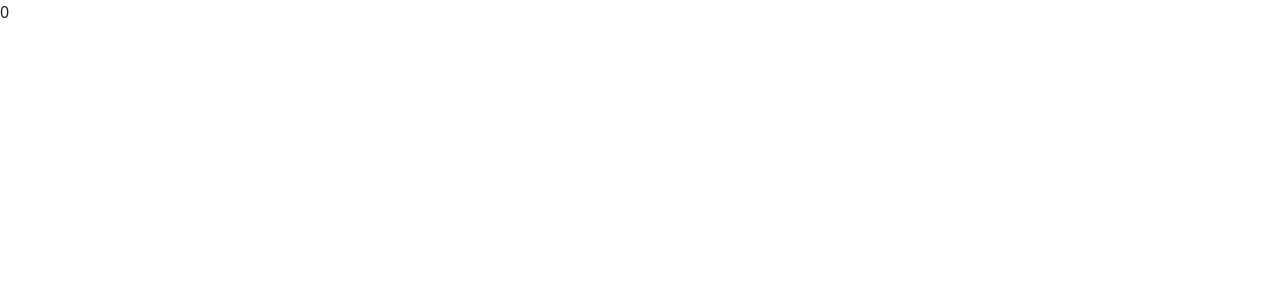
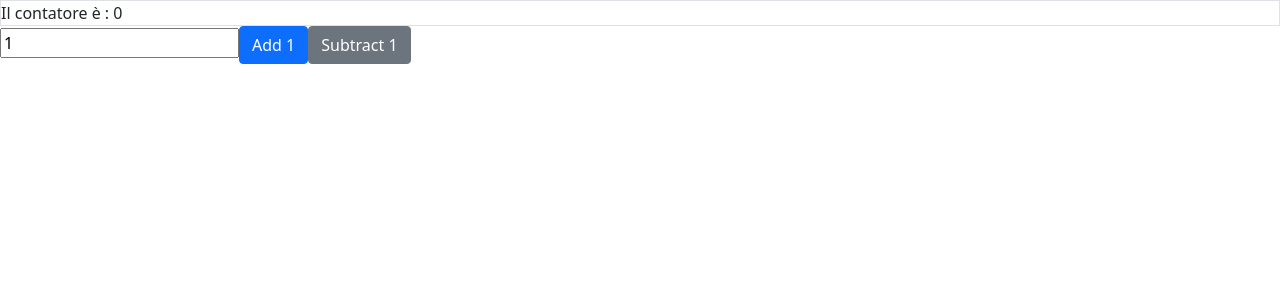
Before and after one commit to AClaudio02/esercizi_angular, an Angular app: page / in a window 1280 px wide. Shown: the top 300 px of the page. Built offline with nearby package versions, Linux system fonts and the light colour scheme.

Commit message:
Esercizio_9.2

```diff
--- a/src/app/app.component.html
+++ b/src/app/app.component.html
@@ -1 +1,2 @@
-<p>{{ this.counterService.counter }}</p>
+<app-show-counter></app-show-counter>
+<app-edit-counter></app-edit-counter>
--- a/src/app/app.component.ts
+++ b/src/app/app.component.ts
@@ -1,18 +1,11 @@
-import { Component } from '@angular/core';
-import { CounterService } from './services/counter.service';
+import { Component, OnInit } from '@angular/core';
 
 @Component({
   selector: 'app-root',
   templateUrl: './app.component.html',
   styleUrls: ['./app.component.css']
 })
-export class AppComponent {
+export class AppComponent{
   title = 'app_esercizi';
 
-  constructor(public counterService:CounterService) {
-    this.counterService.showCounter();
-    this.counterService.add(1);
-    this.counterService.sub(1);
-
-  }
 }
--- /dev/null
+++ b/src/app/components/edit-counter/edit-counter.component.html
@@ -0,0 +1,4 @@
+
+<input type="number" [formControl]="number">
+<button (click)="addNumber()" class="btn btn-primary">Add {{number.value}}</button>
+<button (click)="subNumber()" class="btn btn-secondary">Subtract {{number.value}}</button>
--- /dev/null
+++ b/src/app/components/edit-counter/edit-counter.component.ts
@@ -0,0 +1,25 @@
+import { Component, OnInit } from '@angular/core';
+import { CounterService } from 'src/app/services/counter.service';
+import { FormControl } from '@angular/forms';
+
+@Component({
+  selector: 'app-edit-counter',
+  templateUrl: './edit-counter.component.html',
+  styleUrls: ['./edit-counter.component.css']
+})
+export class EditCounterComponent implements OnInit {
+  number = new FormControl(1);
+
+  constructor(private counterService:CounterService) { }
+
+  addNumber() {
+    this.counterService.add(this.number.value);
+  }
+
+  subNumber() {
+    this.counterService.sub(this.number.value);
+  }
+  ngOnInit(): void {
+  }
+
+}
--- /dev/null
+++ b/src/app/components/show-counter/show-counter.component.html
@@ -0,0 +1 @@
+<div class="border vh-25">Il contatore è : {{counterService.counter}}</div>
--- /dev/null
+++ b/src/app/components/show-counter/show-counter.component.ts
@@ -0,0 +1,16 @@
+import { Component, OnInit } from '@angular/core';
+import { CounterService } from 'src/app/services/counter.service';
+
+@Component({
+  selector: 'app-show-counter',
+  templateUrl: './show-counter.component.html',
+  styleUrls: ['./show-counter.component.css']
+})
+export class ShowCounterComponent implements OnInit {
+
+  constructor(public counterService:CounterService) { }
+
+  ngOnInit(): void {
+  }
+
+}
--- a/src/app/services/counter.service.ts
+++ b/src/app/services/counter.service.ts
@@ -6,27 +6,25 @@ import { Injectable } from '@angular/core';
 export class CounterService {
   private _counter = 0;
 
-  get counter() {
+  get counter(): number {
     return this._counter;
   }
-  set counter(counter) {
-    counter = this._counter;
-  }
+
 
   showCounter() {
-    console.log(`Valore iniziale: ${this.counter}`);
+    console.log(`Valore iniziale: ${this._counter}`);
   }
-  add(number: number) {
-    this.counter += number;
+  add(number:number) {
+    this._counter += number;
     console.log(`Somma: ${this.counter}`);
   }
   sub(number: number) {
-    this.counter -= number;
+    this._counter -= number;
     if (this.counter < 0) {
       console.error('Il counter non può essere minore di zero!');
-      this.counter += number;
+      this._counter += number;
     } else {
-      console.log(`Sottrazione: ${this.counter}`);
+      console.log(`Sottrazione: ${this._counter}`);
     }
   }
   constructor() {}
```
Also changed, not shown: src/app/app.module.ts (+9 -2 lines), src/app/components/edit-counter/edit-counter.component.css (added), src/app/components/show-counter/show-counter.component.css (added).
